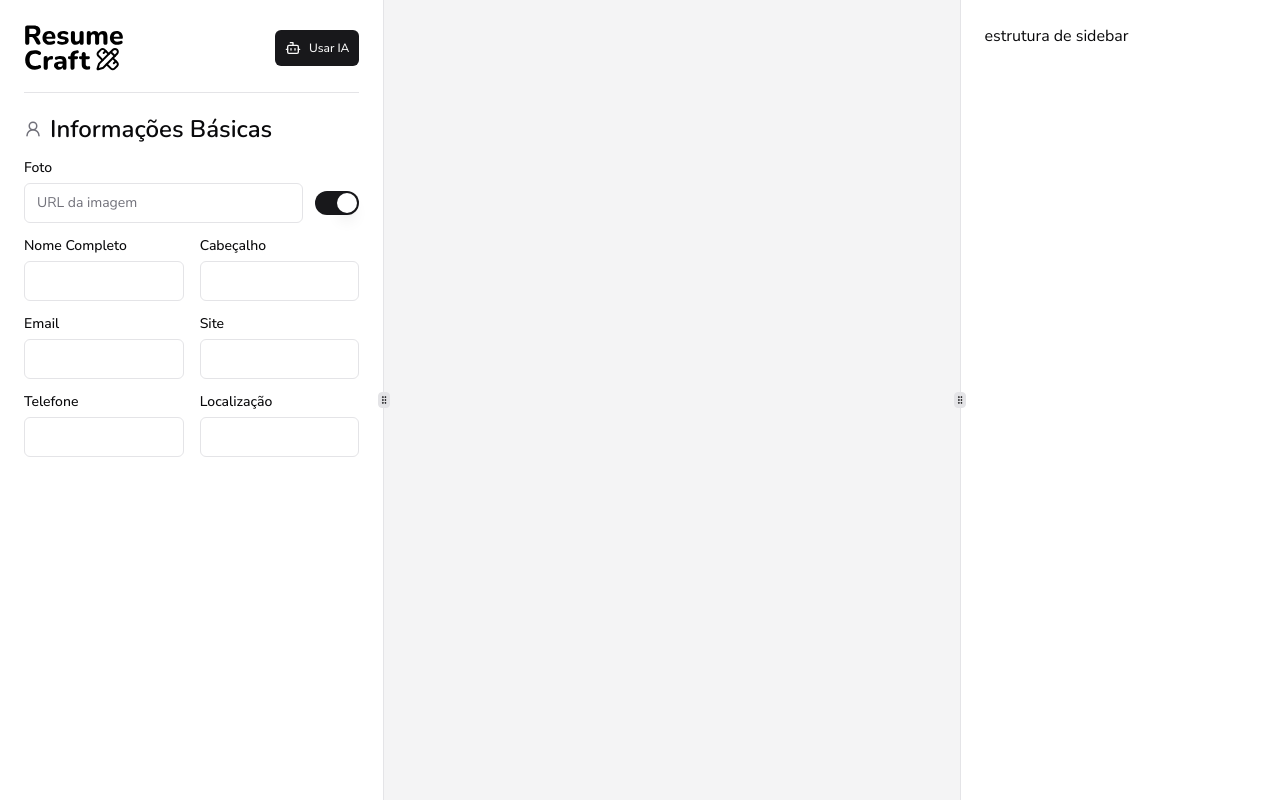
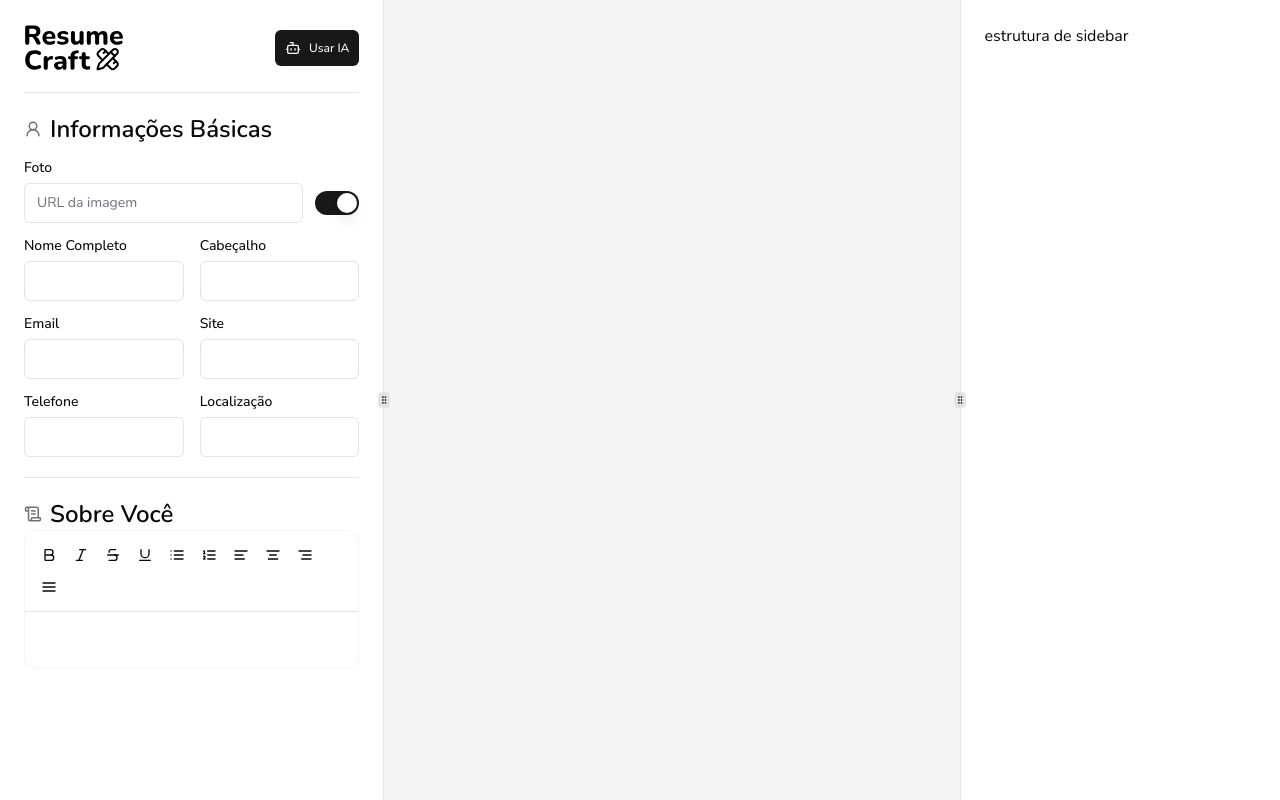
Before and after one commit to viniciuss1001/resumecraft-resumegenerator, a Next.js app: page /dashboard/resumes/examples in a window 1280 px wide. Built offline with nearby package versions, Linux system fonts and the light colour scheme.

Commit message:
text editor component
starting to edit this component

```diff
--- a/package.json
+++ b/package.json
@@ -16,6 +16,11 @@
     "@radix-ui/react-separator": "^1.1.2",
     "@radix-ui/react-slot": "^1.1.2",
     "@radix-ui/react-switch": "^1.1.3",
+    "@tiptap/extension-text-align": "^2.11.5",
+    "@tiptap/extension-underline": "^2.11.5",
+    "@tiptap/pm": "^2.11.5",
+    "@tiptap/react": "^2.11.5",
+    "@tiptap/starter-kit": "^2.11.5",
     "class-variance-authority": "^0.7.1",
     "clsx": "^2.1.1",
     "lucide-react": "^0.483.0",
--- /dev/null
+++ b/src/components/pages/dashboard/resume/infos-sidebar/editor/editor.tsx
@@ -0,0 +1,69 @@
+"use client"
+import { useEditor, EditorContent } from '@tiptap/react'
+import StarterKit from '@tiptap/starter-kit'
+import Underline from '@tiptap/extension-underline'
+import TextAlign from '@tiptap/extension-text-align'
+import { cn } from '@/lib/utils'
+import MenuBarEditorComponent from './menu-bar'
+
+
+type EditorComponentProps = {
+    value: string
+    onChange?: (value: string) => void
+    className?: string
+}
+
+const EditorComponent = ({
+    value,
+    onChange,
+    className
+}: EditorComponentProps) => {
+    const editor = useEditor({
+        extensions: [
+            StarterKit.configure({
+                bulletList: {
+                    HTMLAttributes: {
+                        class: 'list-disc pl-4'
+                    }
+                },
+                orderedList: {
+                    HTMLAttributes: {
+                        class: 'list-decimal pl-4'
+                    }
+                }
+            }),
+            Underline,
+            TextAlign.configure({
+                types: ["heading", "paragraph"],
+            })
+        ],
+        content: value,
+        editorProps: {
+            attributes: {
+                class: 'focus:outline-none h-full p-4'
+            }
+        },
+        onCreate({ editor }) {
+            onChange?.(editor.getHTML())
+        },
+        onUpdate({ editor }) {
+            onChange?.(editor.getHTML())
+        },
+        autofocus: false
+    })
+
+
+    return (
+        <div className={cn(
+            'bg-background border border-muted rounded-xl w-full flex flex-col',
+            className
+        )}>
+            <MenuBarEditorComponent editor={editor}/>
+            <div className='h-full [&div]:h-full flex flex-col overflow-y-auto'>
+                <EditorContent editor={editor} />
+            </div>
+        </div>
+    )
+}
+
+export default EditorComponent
--- /dev/null
+++ b/src/components/pages/dashboard/resume/infos-sidebar/editor/menu-bar.tsx
@@ -0,0 +1,102 @@
+"use client"
+import { Button } from "@/components/ui/button";
+import { Editor } from "@tiptap/react";
+
+import {
+    Italic,
+    Bold,
+    ListOrdered,
+    List,
+    Strikethrough,
+    Underline,
+    AlignLeft,
+    AlignJustify,
+    AlignCenter,
+    AlignRight,
+  } from "lucide-react";
+
+type MenuBarEditorComponentProps = {
+    editor: Editor | null
+}
+
+
+const MenuBarEditorComponent = ({editor}: MenuBarEditorComponentProps) => {
+
+    if(!editor) return null
+
+    const ACTIONS = [
+        {
+          label: "Negrito",
+          icon: Bold,
+          action: () => editor.chain().focus().toggleBold().run(),
+          active: editor.isActive("bold"),
+        },
+        {
+          label: "Itálico",
+          icon: Italic,
+          action: () => editor.chain().focus().toggleItalic().run(),
+          active: editor.isActive("italic"),
+        },
+        {
+          label: "Riscado",
+          icon: Strikethrough,
+          action: () => editor.chain().focus().toggleStrike().run(),
+          active: editor.isActive("strike"),
+        },
+        {
+          label: "Sublinhado",
+          icon: Underline,
+          action: () => editor.chain().focus().toggleUnderline().run(),
+          active: editor.isActive("underline"),
+        },
+        {
+          label: "Lista",
+          icon: List,
+          action: () => editor.chain().focus().toggleBulletList().run(),
+          active: editor.isActive("bulletList"),
+        },
+        {
+          label: "Lista ordenada",
+          icon: ListOrdered,
+          action: () => editor.chain().focus().toggleOrderedList().run(),
+          active: editor.isActive("orderedList"),
+        },
+        {
+          label: "Alinhar Esquerda",
+          icon: AlignLeft,
+          action: () => editor.chain().focus().setTextAlign("left").run(),
+          active: editor.isActive({ textAlign: "left" }),
+        },
+        {
+          label: "Alinhar Centro",
+          icon: AlignCenter,
+          action: () => editor.chain().focus().setTextAlign("center").run(),
+          active: editor.isActive({ textAlign: "center" }),
+        },
+        {
+          label: "Alinhar Direita",
+          icon: AlignRight,
+          action: () => editor.chain().focus().setTextAlign("right").run(),
+          active: editor.isActive({ textAlign: "right" }),
+        },
+        {
+          label: "Alinhar Justificado",
+          icon: AlignJustify,
+          action: () => editor.chain().focus().setTextAlign("justify").run(),
+          active: editor.isActive({ textAlign: "justify" }),
+        },
+      ];
+  return (
+    <div className="flex items-center border-b p-2 flex-wrap">
+        {ACTIONS.map((action) => (
+            <Button key={action.label} onClick={action.action} variant={'ghost'}
+            className="p-2 h-max" type="button"
+            >
+                <action.icon  size={18}/>
+            </Button>
+        ))}
+    </div>
+  )
+}
+
+export default MenuBarEditorComponent
--- a/src/components/pages/dashboard/resume/infos-sidebar/infos-sidebar.tsx
+++ b/src/components/pages/dashboard/resume/infos-sidebar/infos-sidebar.tsx
@@ -4,6 +4,7 @@ import Logo from '@/../public/logo.svg'
 import AiGeneratorBtnDropDown from "./ai-generator"
 import { Separator } from "@/components/ui/separator"
 import BasicInforesume from "./sections/basic-info"
+import SummaryComponent from "./sections/summary"
 
 const InfoSidebarComponent = () => {
   return (
@@ -17,6 +18,8 @@ const InfoSidebarComponent = () => {
         </div>
         <Separator className="my-5"/>
         <BasicInforesume />
+        <Separator className="my-5"/>
+        <SummaryComponent />
     </aside>
   )
 }
--- /dev/null
+++ b/src/components/pages/dashboard/resume/infos-sidebar/sections/summary.tsx
@@ -0,0 +1,28 @@
+"use client"
+import SectionTitleComponent from '../section-title'
+import { ScrollText } from 'lucide-react'
+import { Controller, useFormContext } from 'react-hook-form'
+import EditorComponent from '../editor/editor'
+
+const SummaryComponent = () => {
+
+    const {control}  = useFormContext()
+
+  return (
+    <div>
+        <SectionTitleComponent title='Sobre Você' icon={ScrollText}/>
+
+        <Controller
+        control={control}
+        name='content.summary'
+        render={({field}) => (
+            <EditorComponent
+            {...field}
+            />
+        )}
+        />
+    </div>
+  )
+}
+
+export default SummaryComponent
```
Also changed, not shown: 1 other file (tests, documents, lock files or other folders).
